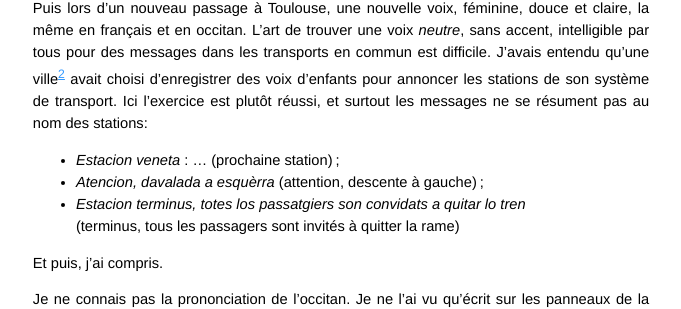
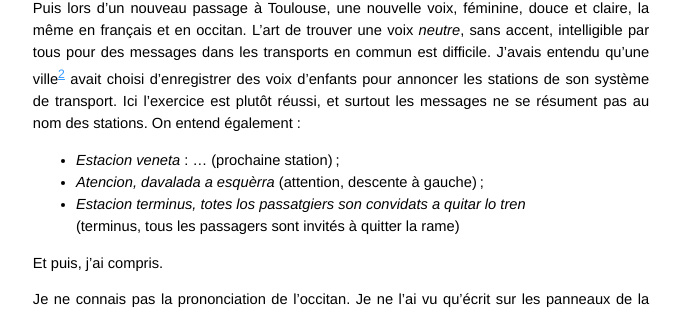
Before and after one commit to xoolive/xoolive.github.io, a Jekyll site: the page built from _posts/2016-02-15-anonci-sonor-en-occitan.md, in a window 1280 px wide. Shown: the part 426-735 px from the top of the page, without its empty margins (299-980 px from the left). Built offline with Jekyll 4.4.1, drawn with Linux system fonts in a browser that asks for light colours; nearby versions of some CDN libraries.

Commit message:
Small fix

```diff
--- a/_posts/2016-02-15-anonci-sonor-en-occitan.md
+++ b/_posts/2016-02-15-anonci-sonor-en-occitan.md
@@ -12,7 +12,7 @@ Après m'être éloigné de Toulouse pendant quelques années, j'avais eu la sur
 Pourtant, ma première réaction ne fut pas vraiment positive.
 Tout d'abord, je n'avais jamais entendu d'occitan avant à Toulouse ; tout juste en avais-je aperçu sur le nom des rues et sur les panneaux d'entrée dans la ville. Et puis pourquoi s'évertuer à répéter les noms des stations tels quels, avec une voix somme toute disgracieuse. Tout juste pouvais-je percevoir une différence à la station « Saint-Cyprien -- République ».
 
-Puis lors d'un nouveau passage à Toulouse, une nouvelle voix, féminine, douce et claire, la même en français et en occitan. L'art de trouver une voix *neutre*, sans accent, intelligible par tous pour des messages dans les transports en commun est difficile. J'avais entendu qu'une ville[^2] avait choisi d'enregistrer des voix d'enfants pour annoncer les stations de son système de transport. Ici l'exercice est plutôt réussi, et surtout les messages ne se résument pas au nom des stations:
+Puis lors d'un nouveau passage à Toulouse, une nouvelle voix, féminine, douce et claire, la même en français et en occitan. L'art de trouver une voix *neutre*, sans accent, intelligible par tous pour des messages dans les transports en commun est difficile. J'avais entendu qu'une ville[^2] avait choisi d'enregistrer des voix d'enfants pour annoncer les stations de son système de transport. Ici l'exercice est plutôt réussi, et surtout les messages ne se résument pas au nom des stations. On entend également :
 
 > - *Estacion veneta* : ... (prochaine station) ;
 > - *Atencion, davalada a esquèrra* (attention, descente à gauche) ;
```
